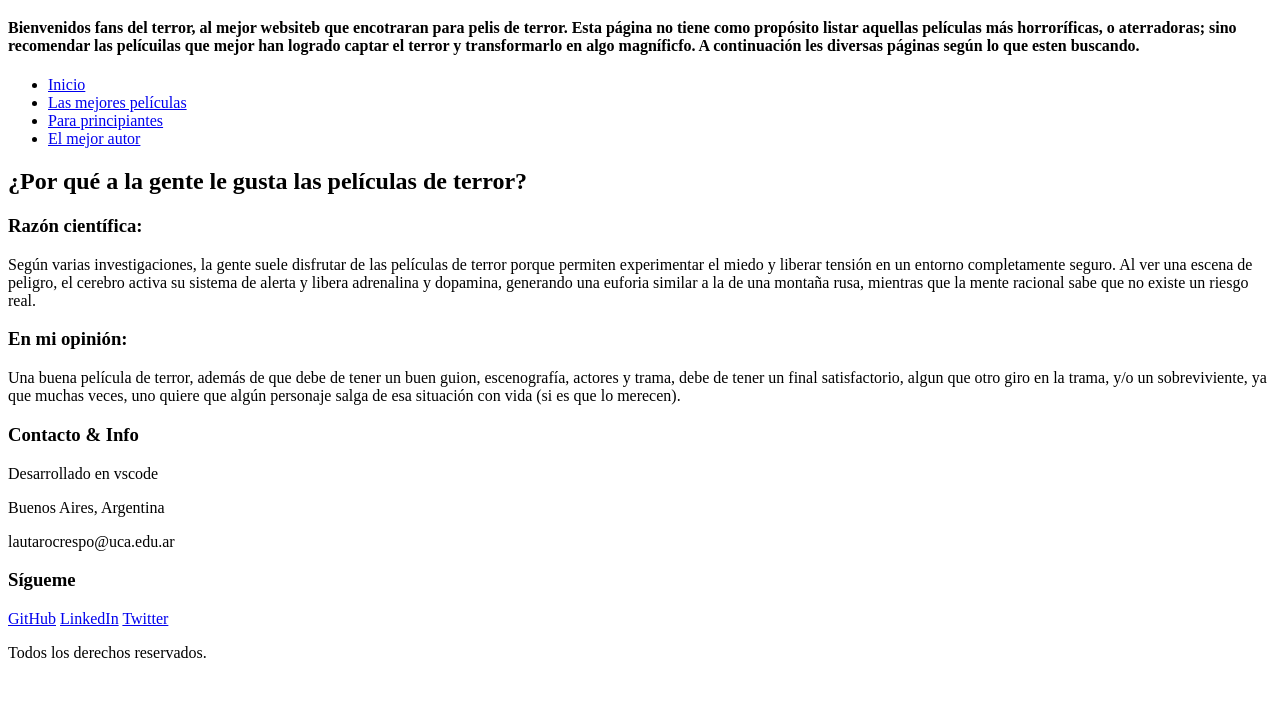
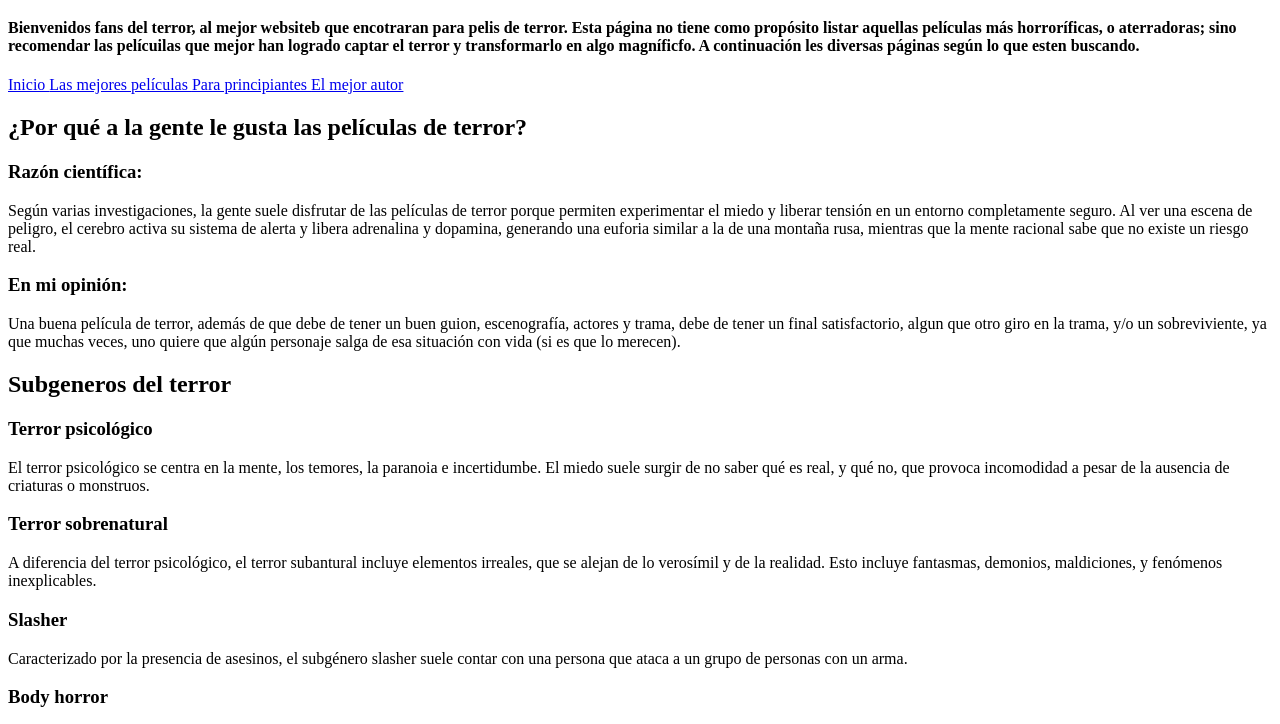
Before and after one commit to Lautaro-Crespo/TP-Final-Crespo-Lautaro-4-D, a plain HTML site: page index.html in a window 1280 px wide. Shown: the part 61-785 px from the top of the page. Drawn offline with Linux system fonts and the light colour scheme.

Commit message:
Termine primera página (de verdad)

```diff
--- a/index.html
+++ b/index.html
@@ -11,12 +11,12 @@
        <h4> Bienvenidos fans del terror, al mejor websiteb que encotraran para pelis de terror. Esta página no tiene como propósito listar aquellas películas más horroríficas, o aterradoras; sino recomendar las pelícuilas que mejor han logrado captar el terror y transformarlo en algo magníficfo. A continuación les diversas páginas según lo que esten buscando. </h4>
 
          <nav>
-        <ul>
-          <li>  <a href="index.html"> Inicio </a> </li>
-           <li>  <a href=Top5.html> Las mejores películas </a> </li>
-            <li>  <a href=Películas-para-principiantes.html> Para principiantes </a> </li>
-             <li>  <a href=Stephen-King.html> El mejor autor </a> </li>
-        </ul>
+
+            <a href="index.html"> Inicio </a>
+             <a href=Top5.html> Las mejores películas </a>
+              <a href=Películas-para-principiantes.html> Para principiantes </a>
+               <a href=Stephen-King.html> El mejor autor </a>
+
     </nav>
 
     </header>
@@ -31,7 +31,23 @@
            <h3> En mi opinión: </h3>
            <p> Una buena película de terror, además de que debe de tener un buen guion, escenografía, actores y trama, debe de tener un final satisfactorio, algun que otro giro en la trama, y/o un sobreviviente, ya que muchas veces, uno quiere que algún personaje salga de esa situación con vida (si es que lo merecen).</p>
               </article>
-        </section>
+              </section>
+              <section>
+          <h2> Subgeneros del terror </h2>
+<article>
+  <h3> Terror psicológico </h3>
+  <p> El terror psicológico se centra en la mente, los temores, la paranoia e incertidumbe. El miedo suele surgir de no saber qué es real, y qué no, que provoca incomodidad a pesar de la ausencia de criaturas o monstruos. </p>
+  <h3> Terror sobrenatural </h3>
+  <p> A diferencia del terror psicológico, el terror subantural incluye elementos irreales, que se alejan de lo verosímil y de la realidad. Esto incluye fantasmas, demonios, maldiciones, y fenómenos inexplicables.</p>
+  <h3> Slasher </h3>
+  <p> Caracterizado por la presencia de asesinos, el subgénero slasher suele contar con una persona que ataca a un grupo de personas con un arma.</p>
+<h3> Body horror</h3>
+<p> El llamado "body horror", como el nombre indica, se ve caracterizado por incluir transformaciones, enfermedades, o alteraciones al cuerpo que provocan miedo a través de la repulsión y extrañez de la deformación del cuerpo humano.</p>
+</article>
+          </section>
+
+          <h4> Si les interesa explorar estos géneros les recomiedno echar un vistazo a mis otras páginas, donde habla más acerca mis películas favoritas, y mi autor favorito. Las mismas pueden encontarse en el apartado de navegación. </h4>
+
     </main>
 
    <footer>
```
